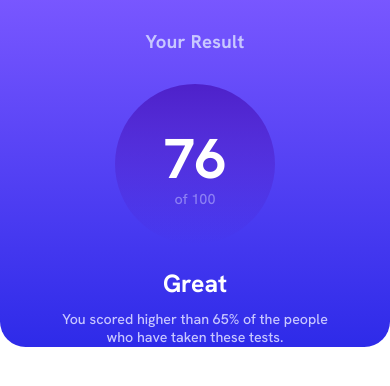
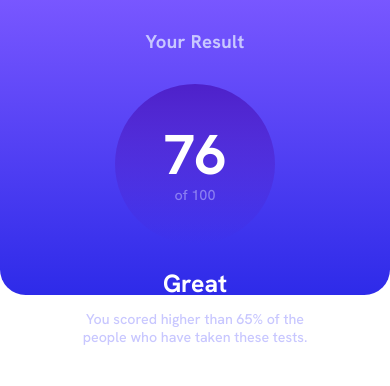
Before and after one commit to aadiisk21/P09, a plain HTML site: page index.html in a window 390 px wide. Drawn offline with Linux system fonts and the light colour scheme.

Commit message:
adjusted height of side-left for mobile

```diff
--- a/css/style.css
+++ b/css/style.css
@@ -159,7 +159,8 @@ select {
 
 .circle span {
   color: hsla(241.1, 100%, 89%, 0.51);
-  font-size: .9rem;
+  font-size: 0.9rem;
+  margin-bottom: .5rem;
 }
 
 .appreciation {
@@ -198,7 +199,6 @@ select {
   .card {
     width: 100vw;
     height: 100%;
-    min-width: 326px;
     display: flex;
     justify-content: center;
     align-items: center;
@@ -208,13 +208,25 @@ select {
 
   .side-left {
     width: 100%;
-    height: 50%;
+    height: 35%;
+    /* min-width: 326px; */
     border-top-left-radius: 0;
     border-top-right-radius: 0;
     border-bottom-left-radius: 1.6rem;
     border-bottom-right-radius: 1.6rem;
   }
 
+  .appreciation {
+    margin-bottom: .5rem;
+  }
+
+  .para {
+    padding: 0;
+    margin: 0 auto;
+    width: 15rem;
+    margin-bottom: .5rem;
+  }
+
   .side-right {
     width: 90%;
   }
```
